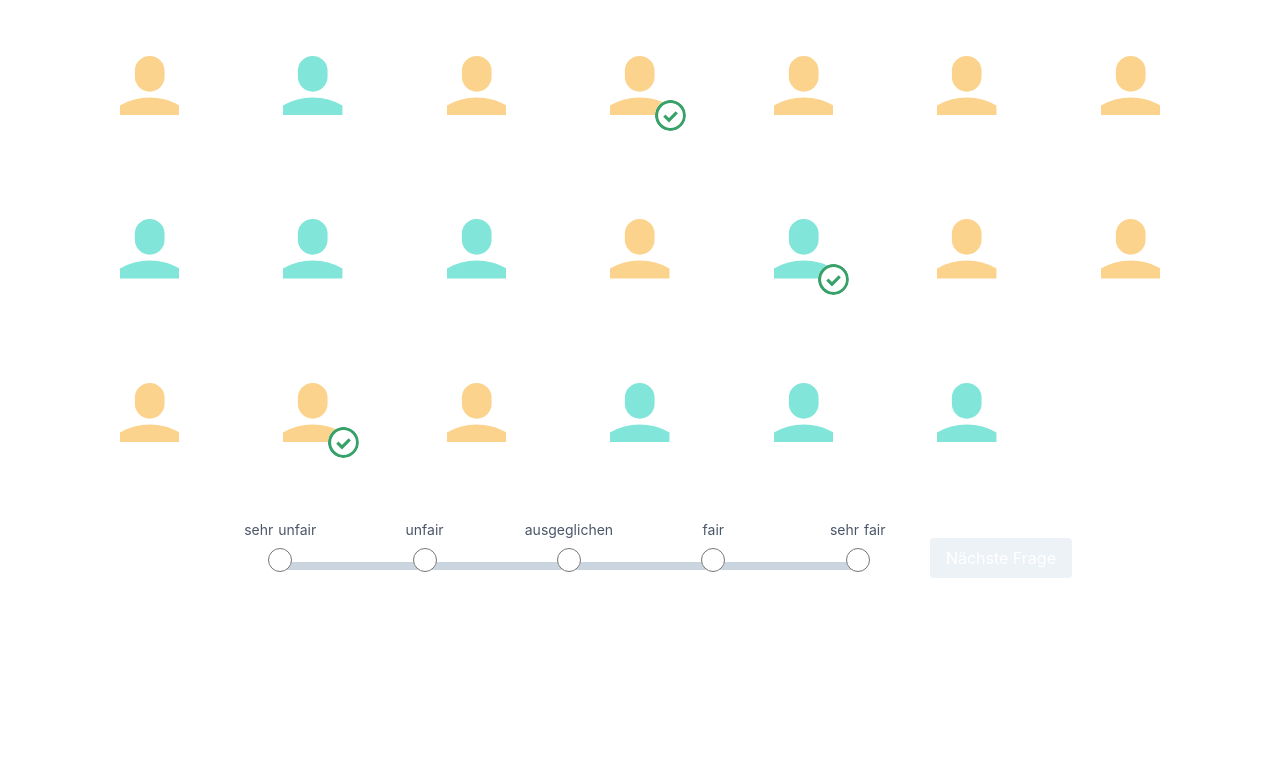
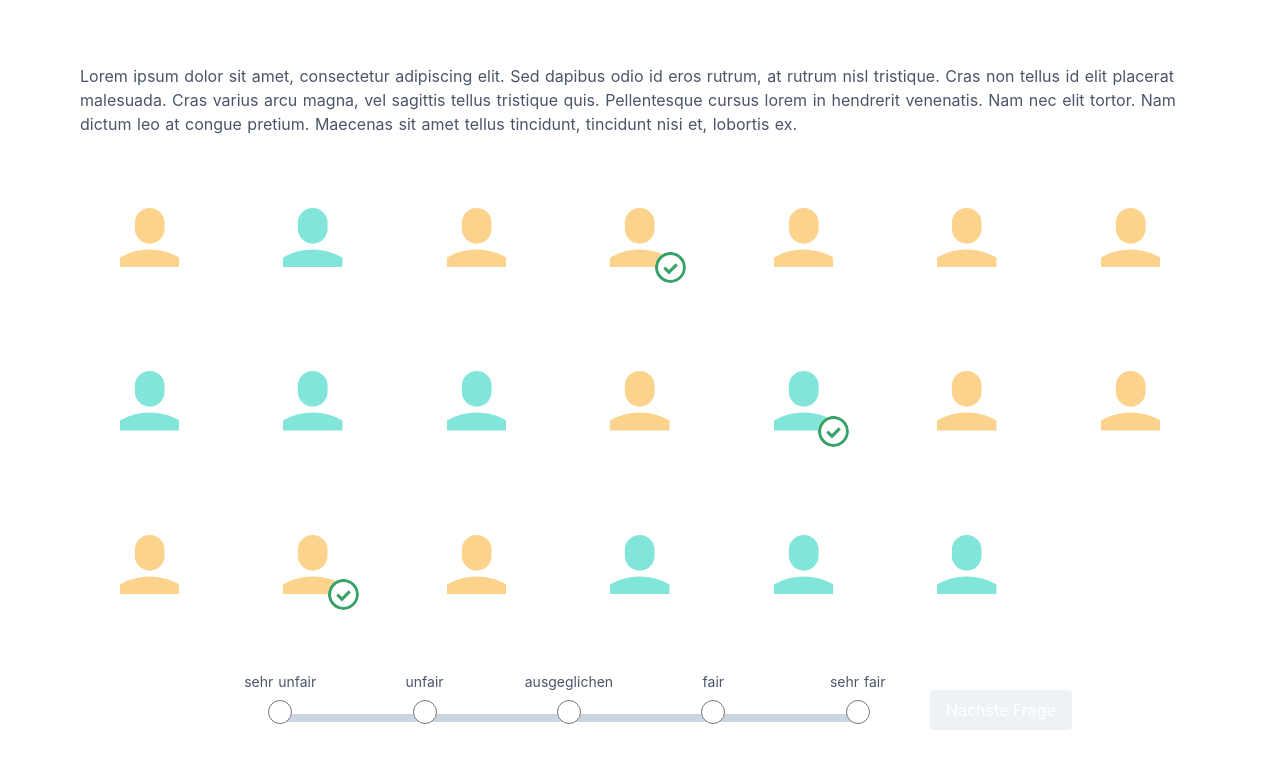
Before and after one commit to cssh-rwth/fairceptron, a Nuxt app: page / in a window 1280 px wide. Shown: the top 768 px of the page. Built offline with nearby package versions, Linux system fonts and the light colour scheme; what @tailwindcss/custom-forms would draw is missing.

Commit message:
Add question description component

```diff
--- /dev/null
+++ b/components/QuestionDescription.vue
@@ -0,0 +1,18 @@
+<template>
+  <div class="p-4 sm:pt-6 lg:pt-8 xl:pt-16 text-gray-700">
+    Lorem ipsum dolor sit amet, consectetur adipiscing elit. Sed dapibus odio id
+    eros rutrum, at rutrum nisl tristique. Cras non tellus id elit placerat
+    malesuada. Cras varius arcu magna, vel sagittis tellus tristique quis.
+    Pellentesque cursus lorem in hendrerit venenatis. Nam nec elit tortor. Nam
+    dictum leo at congue pretium. Maecenas sit amet tellus tincidunt, tincidunt
+    nisi et, lobortis ex.
+  </div>
+</template>
+
+<script>
+export default {
+  name: 'QuestionDescription'
+}
+</script>
+
+<style scoped></style>
--- a/components/SelectionPersonas.vue
+++ b/components/SelectionPersonas.vue
@@ -20,7 +20,7 @@
       <svg
         v-if="n[1]"
         style="max-width: 20%"
-        class="fill-current text-green-600 absolute bottom-0 right-0 mr-2 mb-2 w-4 sm:w-8 sm:mb-4 sm:mr-4 lg:w-10 lg:mb-8 lg:mr-8 bg-white rounded-full"
+        class="fill-current text-green-600 absolute bottom-0 right-0 mr-2 mb-2 w-full sm:mb-4 sm:mr-4 lg:mb-8 lg:mr-8 bg-white rounded-full"
         xmlns="http://www.w3.org/2000/svg"
         viewBox="0 0 20 20"
       >
--- a/pages/index.vue
+++ b/pages/index.vue
@@ -1,5 +1,6 @@
 <template>
-  <div class="max-w-6xl mx-auto">
+  <div class="max-w-6xl min-h-screen mx-auto grid-cols-1 grid-rows-3">
+    <QuestionDescription />
     <SelectionPersonas />
     <RatingBar />
   </div>
@@ -8,11 +9,13 @@
 <script>
 import RatingBar from '~/components/RatingBar.vue'
 import SelectionPersonas from '~/components/SelectionPersonas.vue'
+import QuestionDescription from '~/components/QuestionDescription.vue'
 
 export default {
   components: {
     RatingBar,
-    SelectionPersonas
+    SelectionPersonas,
+    QuestionDescription
   }
 }
 </script>
```
